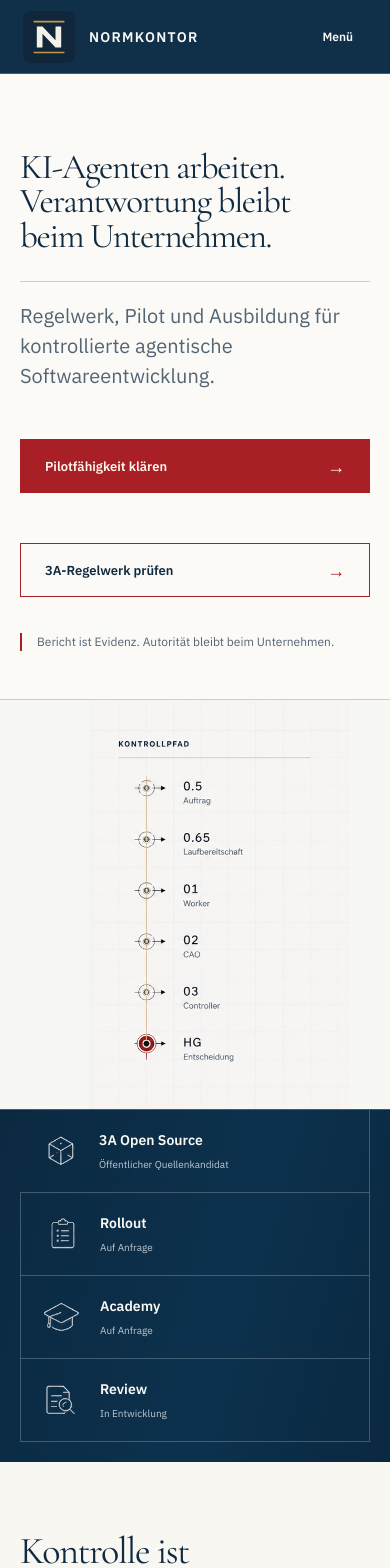
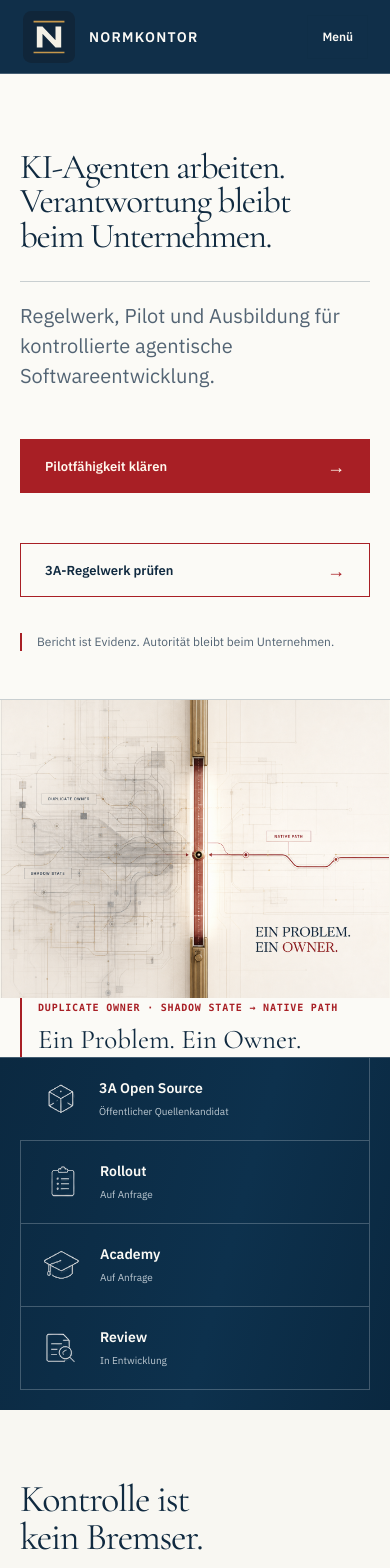
Before and after one commit to FYN-Labs/normkontor, a Next.js app in the folder site/: page / in a window 390 px wide. Shown: the top 1568 px of the page. Built offline with nearby package versions, Linux system fonts and the light colour scheme.

Commit message:
feat(site): use ownership xray as hero backdrop

```diff
--- a/site/app/globals.css
+++ b/site/app/globals.css
@@ -371,35 +371,47 @@ footer {
 .hero {
   background: var(--paper-bright);
   color: var(--ink);
-  min-height: calc(733px + var(--status-height));
+  min-height: max(calc(733px + var(--status-height)), 100svh);
   overflow: hidden;
   padding-bottom: var(--status-height);
   position: relative;
 }
 
+.hero::before {
+  background: rgba(250, 248, 243, 0.82);
+  bottom: var(--status-height);
+  box-shadow: 92px 0 82px rgba(250, 248, 243, 0.66);
+  content: "";
+  left: 0;
+  position: absolute;
+  top: 0;
+  width: min(860px, 64vw);
+  z-index: 1;
+}
+
 .hero-art-frame {
-  background: #f7f7f3;
-  border-left: 1px solid var(--line-light);
-  bottom: var(--status-height);
-  max-width: 470px;
+  background: #f8f5ed;
+  bottom: calc(var(--status-height) - 80px);
+  left: 0;
+  max-width: none;
   position: absolute;
   right: 0;
   top: 0;
-  width: 32.5vw;
+  width: 100%;
   z-index: 0;
 }
 
 .hero-art {
   object-fit: cover;
-  object-position: left top;
+  object-position: center;
 }
 
 .hero-shell {
   align-items: start;
   display: grid;
-  grid-template-columns: minmax(0, 1fr) minmax(360px, 32.5vw);
+  grid-template-columns: minmax(0, 1fr);
   margin: 0;
-  min-height: 733px;
+  min-height: max(733px, calc(100svh - var(--status-height)));
   max-width: none;
   padding: 180px 0 64px calc(var(--rail-expanded) - var(--rail-collapsed) + 84px);
   position: relative;
@@ -1598,10 +1610,6 @@ footer {
   width: 1px;
 }
 
-.visual-interruptor-ownership {
-  background: #f8f5ed;
-}
-
 .visual-interruptor-authority {
   background: #0c2336;
 }
@@ -1612,7 +1620,6 @@ footer {
   }
 
   .hero-shell {
-    grid-template-columns: minmax(0, 1fr) minmax(320px, 35vw);
     padding-left: calc(var(--rail-expanded) - var(--rail-collapsed) + 36px);
   }
 
@@ -1739,11 +1746,16 @@ footer {
     padding-bottom: 0;
   }
 
+  .hero::before {
+    display: none;
+  }
+
   .hero-art-frame {
+    aspect-ratio: 1382 / 1058;
     border-left: 0;
     border-top: 1px solid var(--line-light);
     bottom: auto;
-    height: 500px;
+    height: auto;
     inset: auto;
     max-width: none;
     position: relative;
@@ -1913,14 +1925,6 @@ footer {
 
   .hero-shell {
     padding: 76px 20px 48px;
-  }
-
-  .hero-art-frame {
-    height: 410px;
-  }
-
-  .hero-art {
-    object-position: 69% center;
   }
 
   .hero h1 {
--- a/site/app/page.tsx
+++ b/site/app/page.tsx
@@ -216,11 +216,15 @@ export default function Home() {
           <div className="hero-art-frame" aria-hidden="true">
             <Image
               className="hero-art"
-              src="/brand/normkontor-enterprise-control-path.png"
+              src="/brand/normkontor-ownership-xray.png"
               alt=""
               fill
               sizes="100vw"
             />
+          </div>
+          <div className="hero-ownership-transcript visual-transcript">
+            <span>DUPLICATE OWNER · SHADOW STATE → NATIVE PATH</span>
+            <strong>Ein Problem. Ein Owner.</strong>
           </div>
           <div className="status-rail" aria-label="Produktstatus">
             {statusItems.map(({ icon, title, status }) => (
@@ -291,24 +295,6 @@ export default function Home() {
               <a className="text-link" href="https://github.com/FYN-Labs/normkontor" target="_blank" rel="noreferrer">Repository und Grenzen prüfen</a>
             </div>
           </div>
-        </section>
-
-        <section className="visual-interruptor visual-interruptor-ownership" aria-labelledby="ownership-interruptor-title">
-          <h2 className="sr-only" id="ownership-interruptor-title">Ein Problem. Ein Owner.</h2>
-          <figure className="visual-figure">
-            <Image
-              src="/brand/normkontor-ownership-xray.png"
-              alt=""
-              width={1382}
-              height={1058}
-              sizes="(max-width: 900px) 100vw, calc(100vw - 76px)"
-              unoptimized
-            />
-            <figcaption className="visual-transcript">
-              <span>DUPLICATE OWNER · SHADOW STATE → NATIVE PATH</span>
-              <strong>Nur der native Owner bleibt.</strong>
-            </figcaption>
-          </figure>
         </section>
 
         <section className="section-dark control-section" id="kontrollpfad">
```
Also changed, not shown: site/public/brand/normkontor-enterprise-control-path.png (deleted), 1 other file (tests, documents, lock files or other folders).
